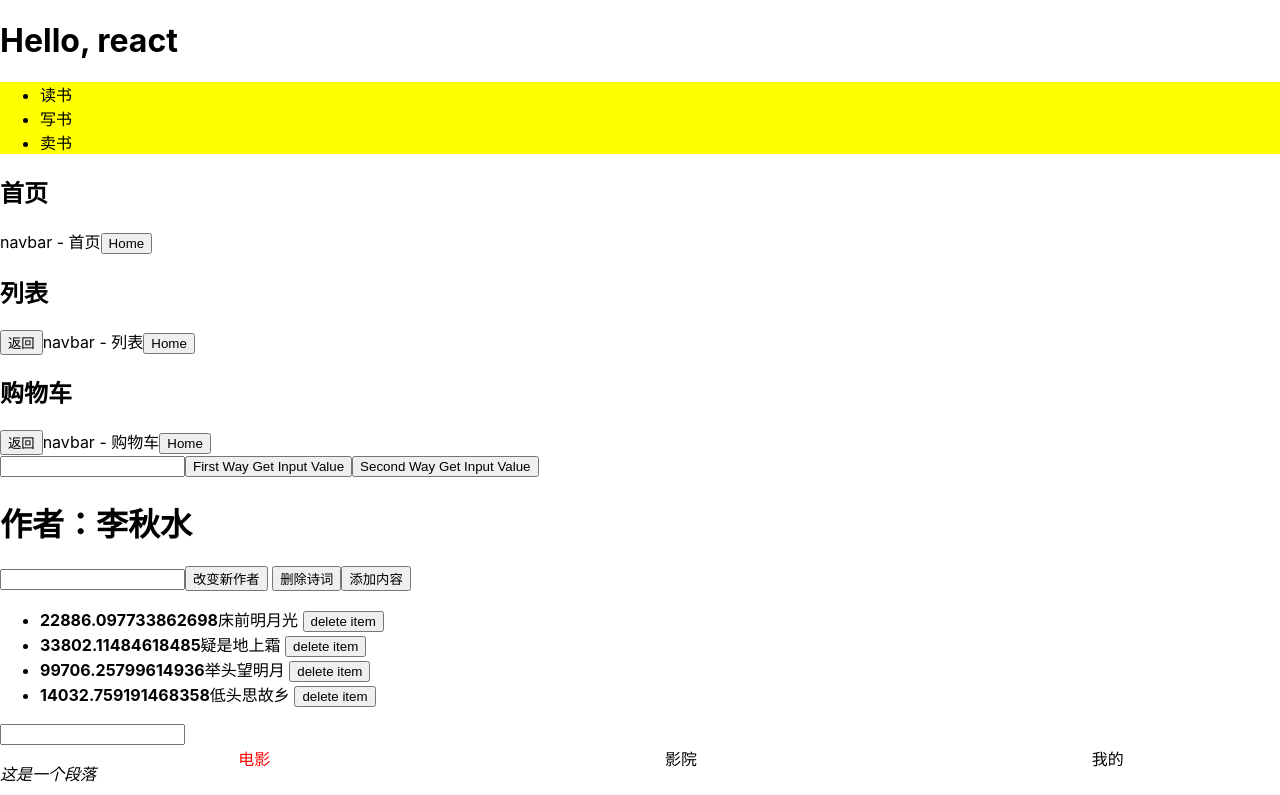
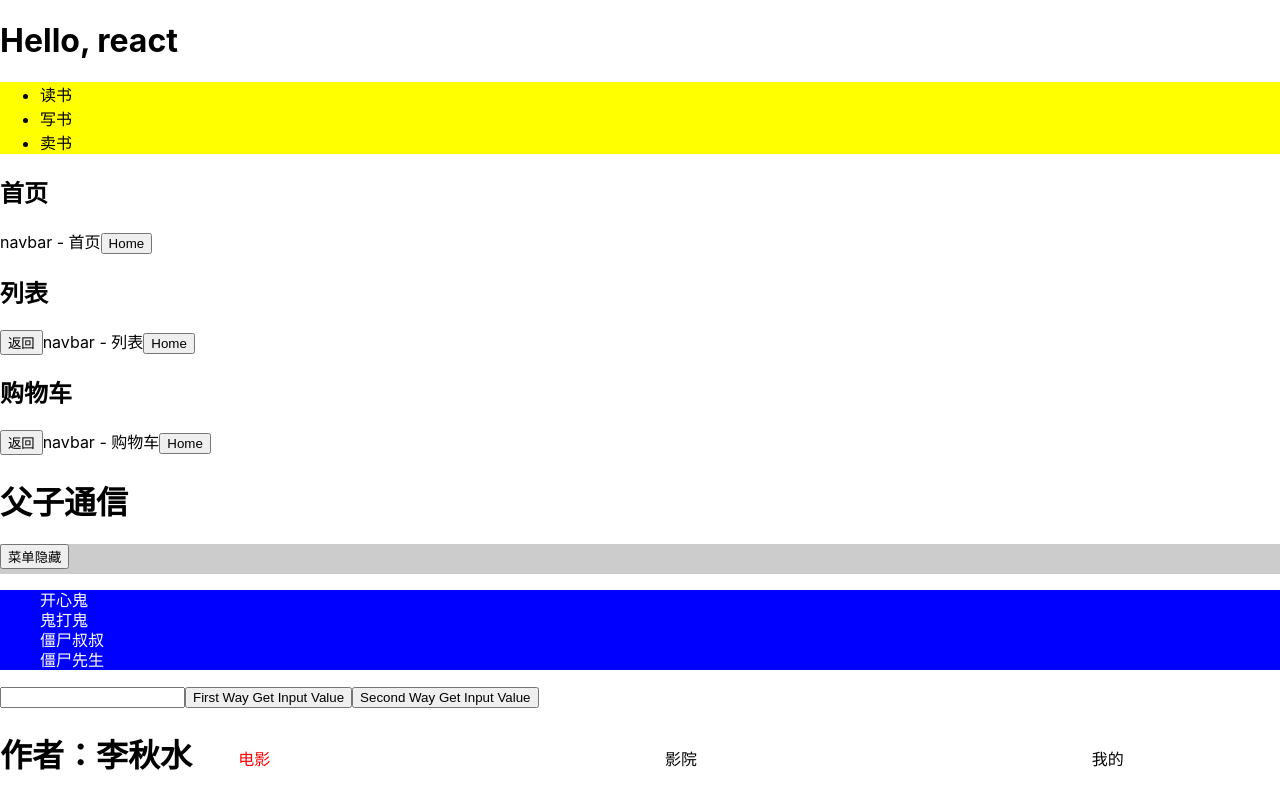
Before and after one commit to zxymax/react-qf-bz, a React (Create React App) app: page / in a window 1280 px wide. Shown: the top 795 px of the page. Built offline with nearby package versions, Linux system fonts and the light colour scheme; no server answers.

Commit message:
父子组件通信

```diff
--- a/src/App.js
+++ b/src/App.js
@@ -3,12 +3,14 @@ import State from './components/state/State'
 import DangerouslySetInnerHtml from './components/dangerouslySetInnerHtml/DangerouslySetInnerHtml'
 import Tab from './components/tab/Tab'
 import Bar from './components/props/Nav'
+import ParentChildCommunication from './components/props/ChildToParent'
 
 function App() {
   return (
     <div className="App">
       <h1>Hello, react</h1>
       <Bar />
+      <ParentChildCommunication />
       <RefComponent />
       <State />
       <DangerouslySetInnerHtml />
--- /dev/null
+++ b/src/components/props/ChildToParent.jsx
@@ -0,0 +1,91 @@
+import React, { Component } from 'react'
+import styled from '@emotion/styled'
+
+const NavBox = styled.div`
+  height: 30px;
+  background: #ccc;
+  font-size: 14px;
+  font-weight: bold;
+`
+
+class ChidComp extends Component {
+  constructor(props) {
+    super(props)
+
+  }
+  render() {
+    const { sidebar, handleClick } = this.props
+    return(
+      <NavBox>
+        <button onClick={() => handleClick()}>{sidebar}</button>
+      </NavBox>
+    )
+  }
+}
+
+const SideBarBox = styled.ul`
+  list-style: none;
+  line-height: 20px;
+  background-color: blue;
+  color: #fff;
+`
+
+
+class SideBar extends Component {
+  constructor(props) {
+    super(props)
+  }
+
+  render() {
+    return (
+      <>
+        <SideBarBox>
+        <li>开心鬼</li>
+        <li>鬼打鬼</li>
+        <li>僵尸叔叔</li>
+        <li>僵尸先生</li>
+      </SideBarBox>
+      </>
+    )
+  }
+}
+
+
+class ParentComp extends Component {
+  constructor(props) {
+    super(props)
+
+    this.state = {
+      isShow: true,
+      sidebar: '菜单隐藏'
+    }
+  }
+
+  handleClick = () => {
+    if (this.state.isShow) {
+      this.setState({
+        sidebar: '菜单隐藏'
+      })
+    } else {
+      this.setState({
+        sidebar: '菜单显示'
+      })
+    }
+    this.setState({
+      isShow: !this.state.isShow,
+    })
+  }
+
+  render() {
+    const { isShow, sidebar } = this.state
+    return (
+      <>
+        <h1>父子通信</h1>
+        <ChidComp sidebar={sidebar} handleClick={this.handleClick} />
+        { isShow && <SideBar />}
+      </>
+    )
+  }
+}
+
+export default ParentComp
```
